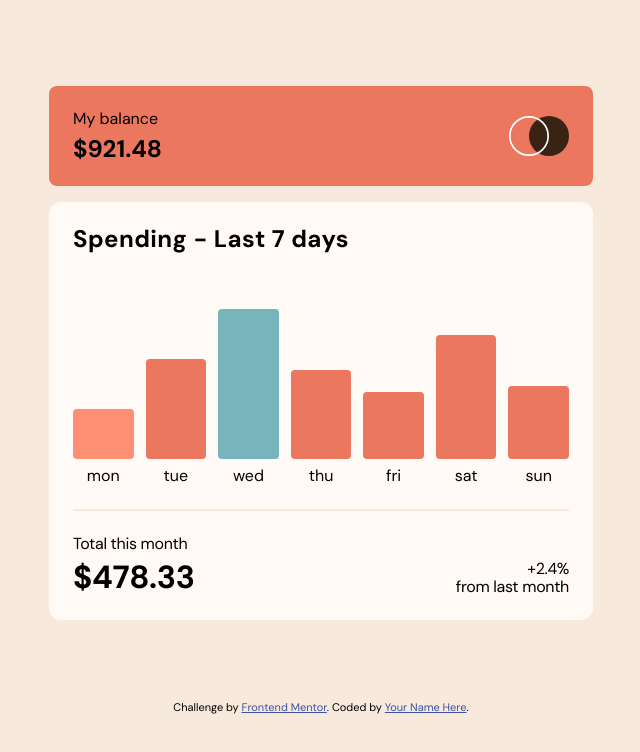
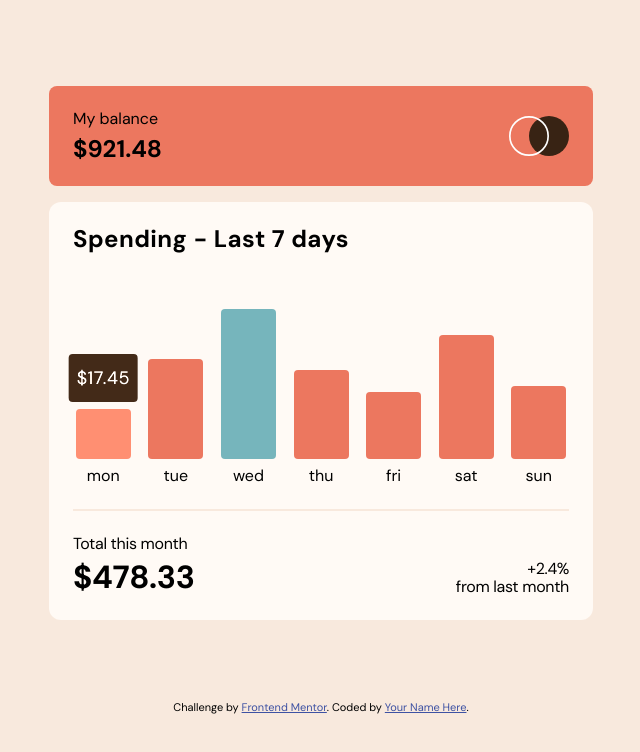
Before and after one commit to abizmo/expenses-chart-component, a Vue app: page / in a window 1280 px wide. In both pictures the pointer is over the element 422 px from the left and 434 px from the top of the page. Shown: the top 752 px of the page, without its empty margins (319-959 px from the left). Built offline with nearby package versions, Linux system fonts and the light colour scheme.

Commit message:
Add label when hover the bar

```diff
--- a/src/components/Body.vue
+++ b/src/components/Body.vue
@@ -21,6 +21,7 @@
           class="bar"
           :class="{ max: amount === maxAmount }"
           :style="{ '--bar-height': (amount / maxAmount) * 150 + 'px' }"
+          :data-amount="'$' + amount"
         />
         <p>{{ day }}</p>
       </div>
@@ -83,6 +84,9 @@
     border-radius: var(--sizes-100);
     height: var(--bar-height, 0px);
     margin-bottom: var(--sizes-200);
+    position: relative;
+    max-width: 55px;
+    margin-inline: auto;
   }
 
   .max {
@@ -92,5 +96,21 @@
   .bar:hover {
     cursor: pointer;
     filter: brightness(1.2);
+    z-index: var(--on-top);
+  }
+
+  .bar:hover::after {
+    content: attr(data-amount);
+    background-color: var(--clr-neutral-800);
+    padding: var(--sizes-300) var(--sizes-200);
+    position: absolute;
+    border-radius: var(--sizes-100);
+    font-size: var(--fs-450);
+    color: var(--clr-neutral-200);
+    letter-spacing: 0.03em;
+    top: -55px;
+    right: 50%;
+    transform: translateX(50%);
+    z-index: var(--on-top);
   }
 </style>
```
